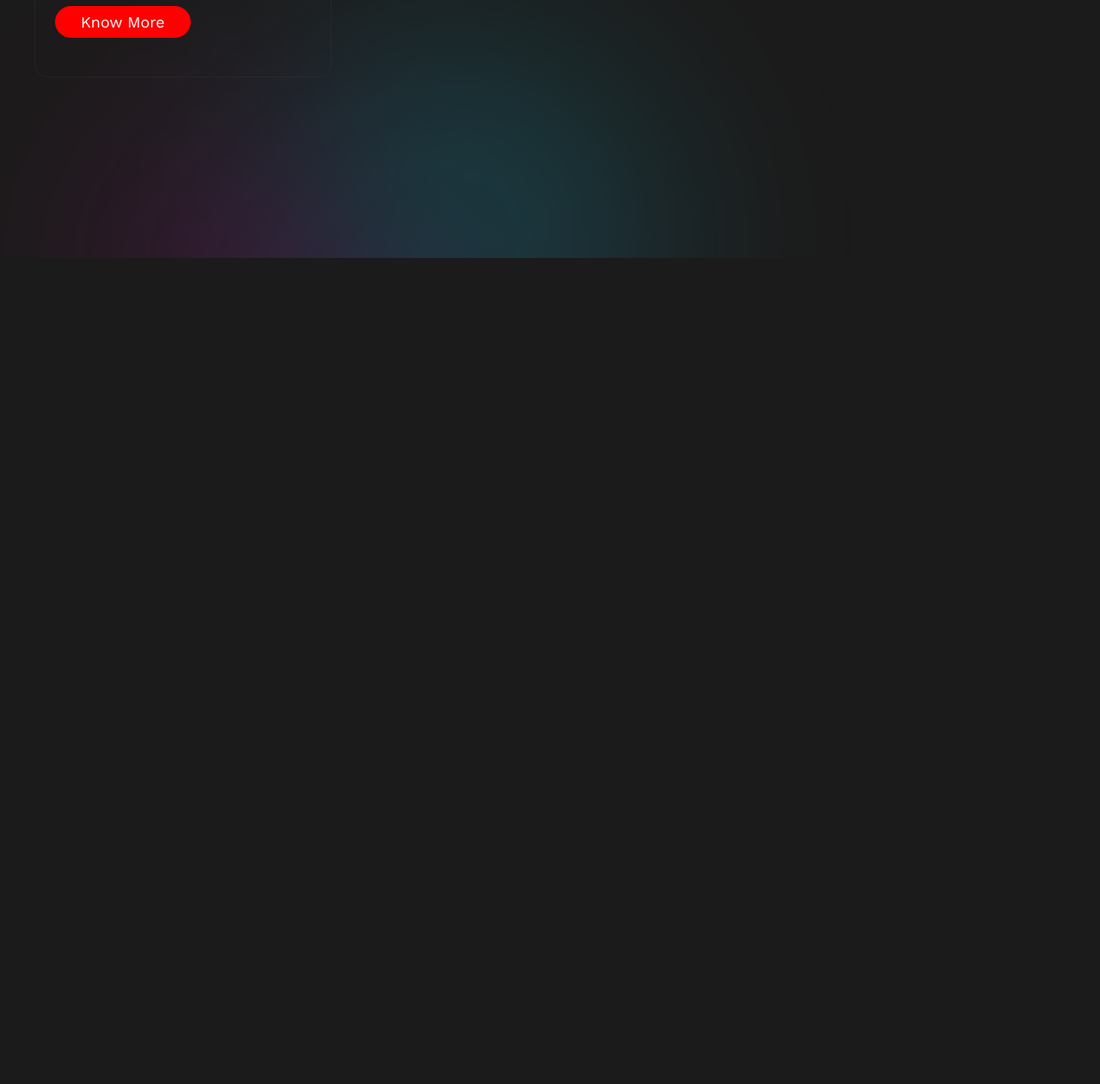
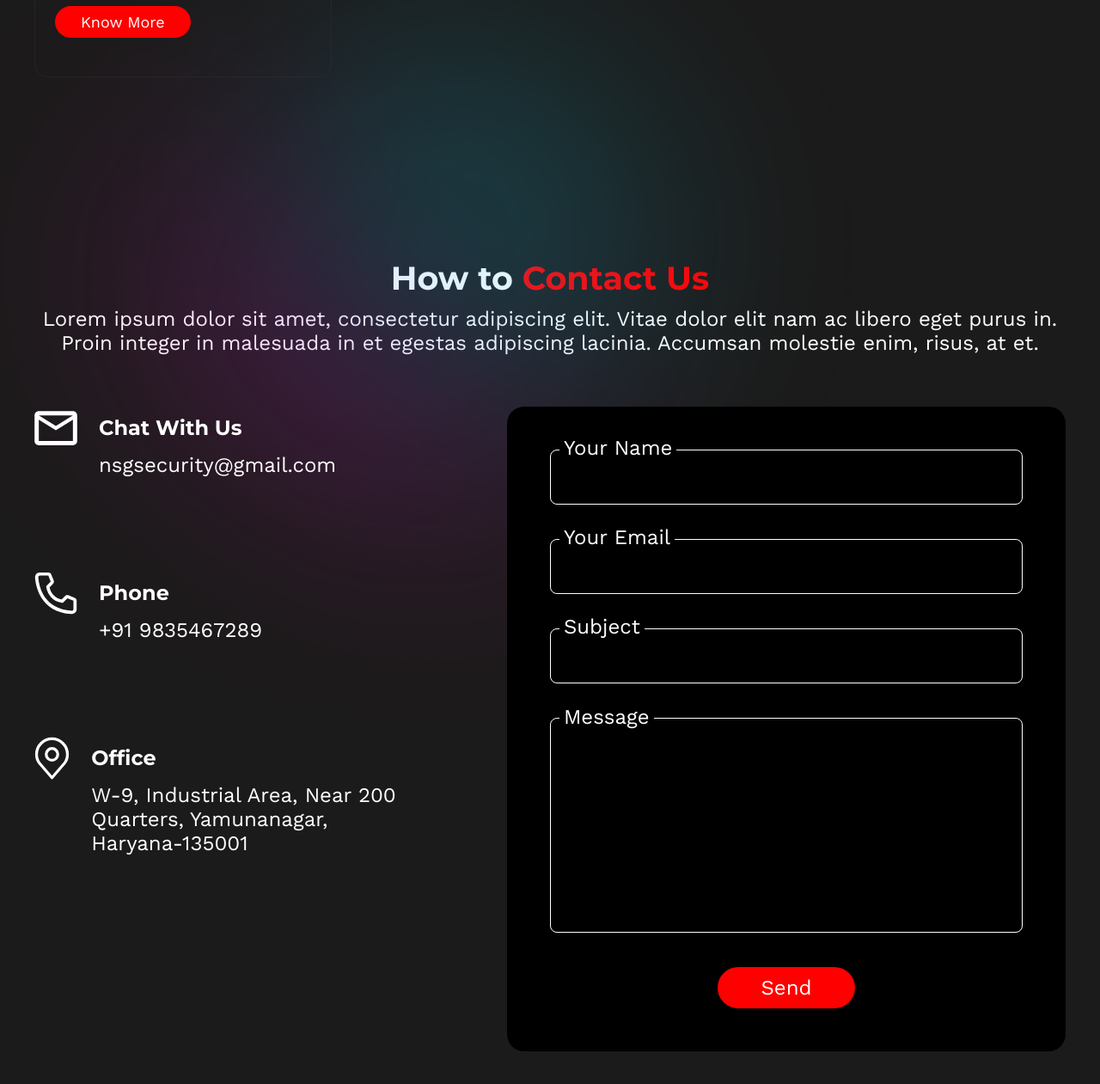
Before and after one commit to Zizze/Security-service, a plain HTML site: page index.htm in a window 1280 px wide. Shown: the part 4048-5309 px from the top of the page at 86% size. Before the commit the page ends 4348 px from the top, so only its background shows below. Drawn offline with nearby package versions, Linux system fonts and the light colour scheme.

Commit message:
add html and styles for contact block

```diff
--- a/index.htm
+++ b/index.htm
@@ -212,6 +212,72 @@
 					</div>
 				</div>
 			</section>
+
+			<section class="contacts-block">
+				<div class="container">
+					<div class="contacts">
+						<h2 class="contacts__title">
+							How to <span class="contacts__title--red">Contact Us</span>
+						</h2>
+						<p class="contacts__descr">
+							Lorem ipsum dolor sit amet, consectetur adipiscing elit. Vitae dolor elit nam ac
+							libero eget purus in. Proin integer in malesuada in et egestas adipiscing lacinia.
+							Accumsan molestie enim, risus, at et.
+						</p>
+						<div class="contacts__info">
+							<div class="contacts__all-contacts">
+								<div class="contacts__email">
+									<img src="./img/contacts/email.svg" alt="email logo" />
+									<div class="contacts__email-column">
+										<h4 class="contacts__email-title">Chat With Us</h4>
+										<a
+											href="mailto:nsgsecurity@gmail.com"
+											class="contacts__email-adress"
+											target="_blank"
+											>nsgsecurity@gmail.com</a
+										>
+									</div>
+								</div>
+								<div class="contacts__phone">
+									<img src="./img/contacts/phone.svg" alt="phone logo" />
+									<div class="contacts__phone-column">
+										<h4 class="contacts__phone-title">Phone</h4>
+										<a href="tel:+919835467289" class="contacts__phone-adress">+91 9835467289</a>
+									</div>
+								</div>
+								<div class="contacts__office">
+									<img src="./img/contacts/location.svg" alt="office logo" />
+									<div class="contacts__office-column">
+										<h4 class="contacts__office-title">Office</h4>
+										<p class="contacts__office-adress">
+											W-9, Industrial Area, Near 200 Quarters, Yamunanagar, Haryana-135001
+										</p>
+									</div>
+								</div>
+							</div>
+							<form action="" class="contacts__form">
+								<div class="contacts__form-name">
+									<label for="username">Your Name</label>
+									<input type="text" id="username" />
+								</div>
+								<div class="contacts__form-email">
+									<label for="useremail">Your Email</label>
+									<input type="email" id="useremail" />
+								</div>
+								<div class="contacts__form-subject">
+									<label for="usersubject">Subject</label>
+									<input type="text" id="usersubject" />
+								</div>
+								<div class="contacts__form-message">
+									<label for="usermessage">Message</label>
+									<textarea id="usermessage" minlength="10" maxlength="250"></textarea>
+								</div>
+								<button type="submit" class="contacts__form-btn button">Send</button>
+							</form>
+						</div>
+					</div>
+				</div>
+			</section>
 		</main>
 	</body>
 </html>
--- /dev/null
+++ b/sass/blocks/_contacts.scss
@@ -0,0 +1,209 @@
+.contacts-block {
+	padding: 0 40px 200px;
+}
+
+.contacts {
+	&__title {
+		text-align: center;
+		margin-bottom: 10px;
+		&--red {
+			color: $main3;
+		}
+	}
+
+	&__descr {
+		text-align: center;
+		margin-bottom: 60px;
+	}
+
+	&__info {
+		display: flex;
+		justify-content: space-between;
+	}
+
+	&__all-contacts {
+		max-width: 450px;
+		z-index: 5;
+		margin-right: 10px;
+	}
+
+	&__email {
+		display: flex;
+		margin-bottom: 110px;
+		img {
+			width: 50px;
+			height: 50px;
+			object-fit: center;
+			margin-right: 25px;
+		}
+	}
+
+	&__email-column {
+		padding-top: 10px;
+	}
+
+	&__email-title {
+		font-size: 2.4rem;
+		margin-bottom: 15px;
+	}
+
+	&__email-adress {
+		transition: color 0.2s ease-in;
+		&:hover {
+			color: $main3;
+		}
+	}
+
+	&__phone {
+		display: flex;
+		margin-bottom: 110px;
+		img {
+			width: 50px;
+			height: 50px;
+			object-fit: center;
+			margin-right: 25px;
+		}
+	}
+
+	&__phone-column {
+		padding-top: 10px;
+	}
+
+	&__phone-title {
+		font-size: 2.4rem;
+		margin-bottom: 15px;
+	}
+
+	&__phone-adress {
+		transition: color 0.2s ease-in;
+		&:hover {
+			color: $main3;
+		}
+	}
+
+	&__office {
+		display: flex;
+		img {
+			width: 50px;
+			height: 50px;
+			object-fit: center;
+			margin-right: 25px;
+		}
+	}
+
+	&__office-column {
+		padding-top: 10px;
+	}
+
+	&__office-title {
+		font-size: 2.4rem;
+		margin-bottom: 15px;
+	}
+
+	&__office-adress {
+	}
+
+	&__form {
+		display: flex;
+		flex-direction: column;
+
+		background-color: #000;
+		border-radius: 20px;
+		padding: 50px;
+		max-width: 650px;
+		width: 100%;
+		z-index: 5;
+		&-name {
+			position: relative;
+			margin-bottom: 40px;
+			label {
+				position: absolute;
+				top: -25%;
+				left: 2%;
+				background-color: #000;
+				padding: 0 5px;
+			}
+			input {
+				border: 1px solid $main2;
+				display: block;
+				max-width: 550px;
+				width: 100%;
+				border-radius: 8px;
+				font-size: 2.4rem;
+				height: 64px;
+				padding: 0 10px;
+			}
+		}
+
+		&-email {
+			position: relative;
+			margin-bottom: 40px;
+			label {
+				position: absolute;
+				top: -25%;
+				left: 2%;
+				background-color: #000;
+				padding: 0 5px;
+			}
+			input {
+				border: 1px solid $main2;
+				display: block;
+				max-width: 550px;
+				width: 100%;
+				border-radius: 8px;
+				font-size: 2.4rem;
+				height: 64px;
+				padding: 0 10px;
+			}
+		}
+
+		&-subject {
+			position: relative;
+			margin-bottom: 40px;
+			label {
+				position: absolute;
+				top: -25%;
+				left: 2%;
+				background-color: #000;
+				padding: 0 5px;
+			}
+			input {
+				border: 1px solid $main2;
+				display: block;
+				max-width: 550px;
+				width: 100%;
+				border-radius: 8px;
+				font-size: 2.4rem;
+				height: 64px;
+				padding: 0 10px;
+			}
+		}
+
+		&-message {
+			position: relative;
+			margin-bottom: 40px;
+			label {
+				position: absolute;
+				top: -6%;
+				left: 2%;
+				background-color: #000;
+				padding: 0 5px;
+			}
+			textarea {
+				border: 1px solid $main2;
+				display: block;
+				max-width: 550px;
+				width: 100%;
+				border-radius: 8px;
+				font-size: 2.4rem;
+				height: 250px;
+				padding: 15px;
+				resize: none;
+			}
+		}
+
+		&-btn {
+			align-self: center;
+		}
+	}
+}
--- a/sass/blocks/_provide.scss
+++ b/sass/blocks/_provide.scss
@@ -1,7 +1,6 @@
 .provide-block {
 	padding: 0 40px;
 	padding-bottom: 200px;
-	overflow: hidden;
 
 	.container {
 		position: relative;
--- a/sass/main.scss
+++ b/sass/main.scss
@@ -12,3 +12,4 @@
 @import "./blocks/services";
 @import "./blocks/safe";
 @import "./blocks/provide";
+@import "./blocks/contacts";
```
Also changed, not shown: css/main.css, img/card1/puncts.png (added), 1 other file.
